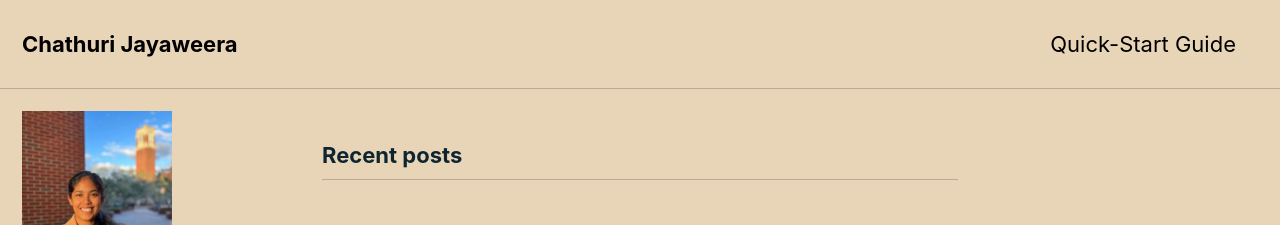
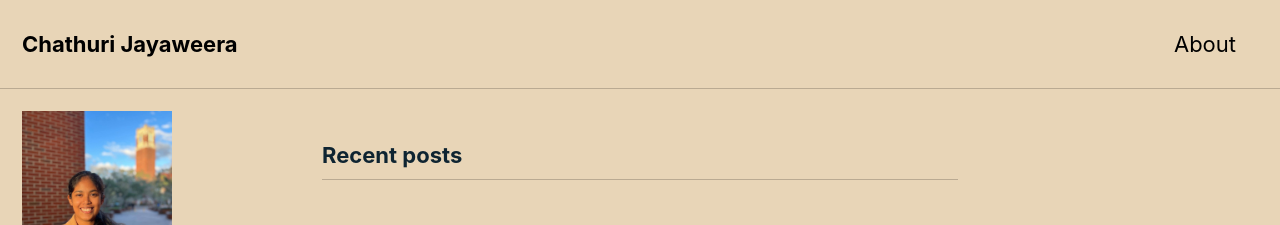
Before and after one commit to chestnutjay/chestnutjay.github.io, a Jekyll site: the page built from index.html, in a window 1280 px wide. Shown: the top 225 px of the page. Built offline with Jekyll 4.4.1, drawn with Linux system fonts in a browser that asks for light colours; cached includes are drawn as plain includes; the list of posts is cut into pages by our own code.

Commit message:
updated navigation.yml and added _pages folder

```diff
--- a/_data/navigation.yml
+++ b/_data/navigation.yml
@@ -1,9 +1,7 @@
 # main links
 main:
-  - title: "Quick-Start Guide"
-    url: https://mmistakes.github.io/minimal-mistakes/docs/quick-start-guide/
-  # - title: "About"
-  #   url: https://mmistakes.github.io/minimal-mistakes/about/
+  - title: "About"
+    url: /about/
   # - title: "Sample Posts"
   #   url: /year-archive/
   # - title: "Sample Collections"
```
Also changed, not shown: _pages/about.md (added, +8 -0 lines).
